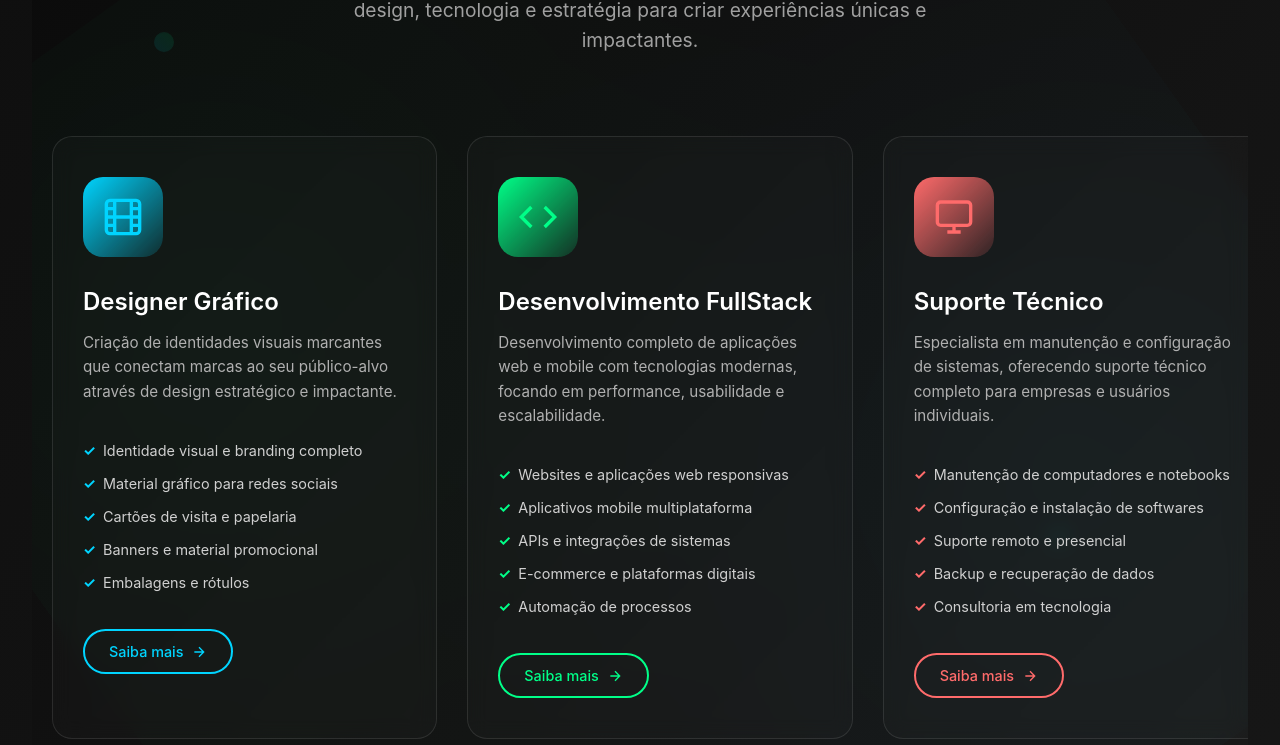
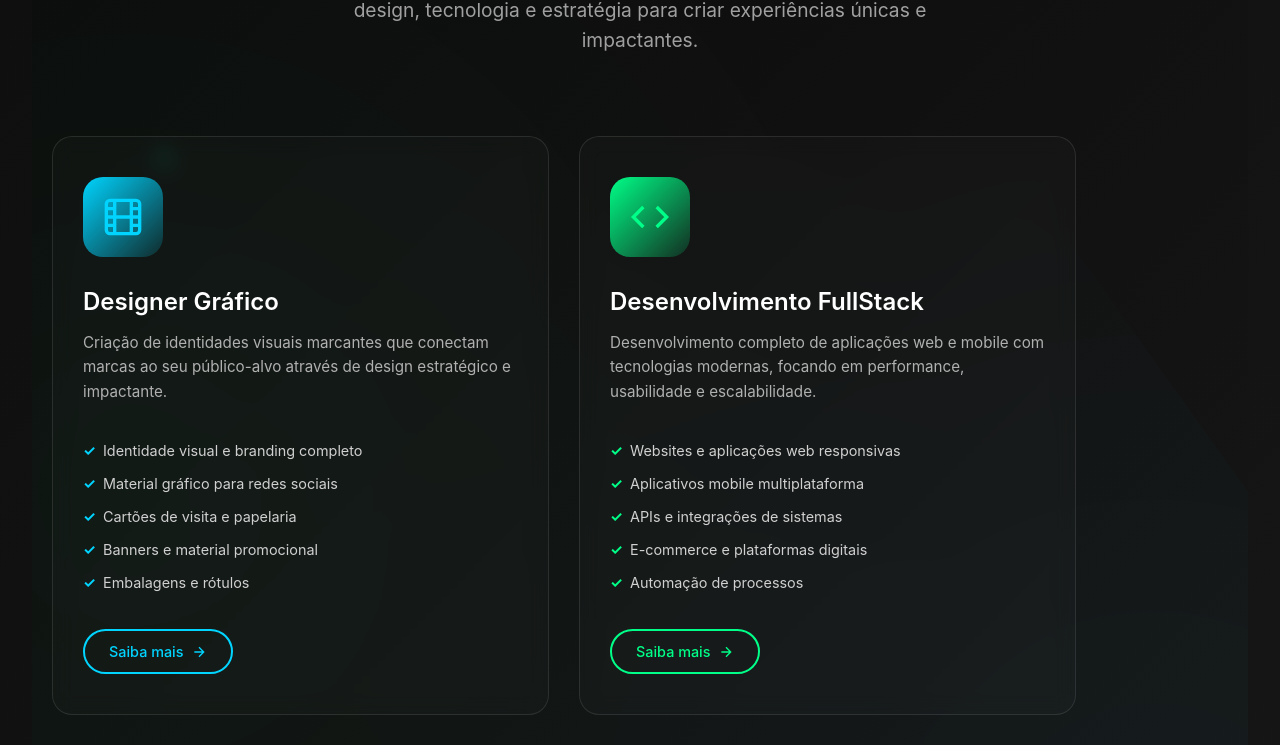
Before and after one commit to jottasilva/portfolio, a React (Create React App) app: page / in a window 1280 px wide. Shown: the part 973-1718 px from the top of the page. Built offline with nearby package versions, Linux system fonts and the light colour scheme; a web font is replaced by a local one.

Commit message:
Update ServSection.css

```diff
--- a/src/css/ServSection.css
+++ b/src/css/ServSection.css
@@ -88,9 +88,9 @@
 /* Services Grid */
 .services-grid {
   display: grid;
-  grid-template-columns: repeat(auto-fit, minmax(350px, 1fr));
+  grid-template-columns: repeat(auto-fit, minmax(400px, 1fr));
   gap: 30px;
-  width:95vw;
+  width:80vw;
   margin-top: 60px;
 }
 
@@ -123,7 +123,7 @@
   transform: translateY(-10px);
   border-color: var(--card-color);
   box-shadow: 0 20px 40px rgba(0, 0, 0, 0.3),
-              0 0 0 1px var(--card-color);
+  0 0 0 1px var(--card-color);
 }
 
 .service-card:hover::before {
```
